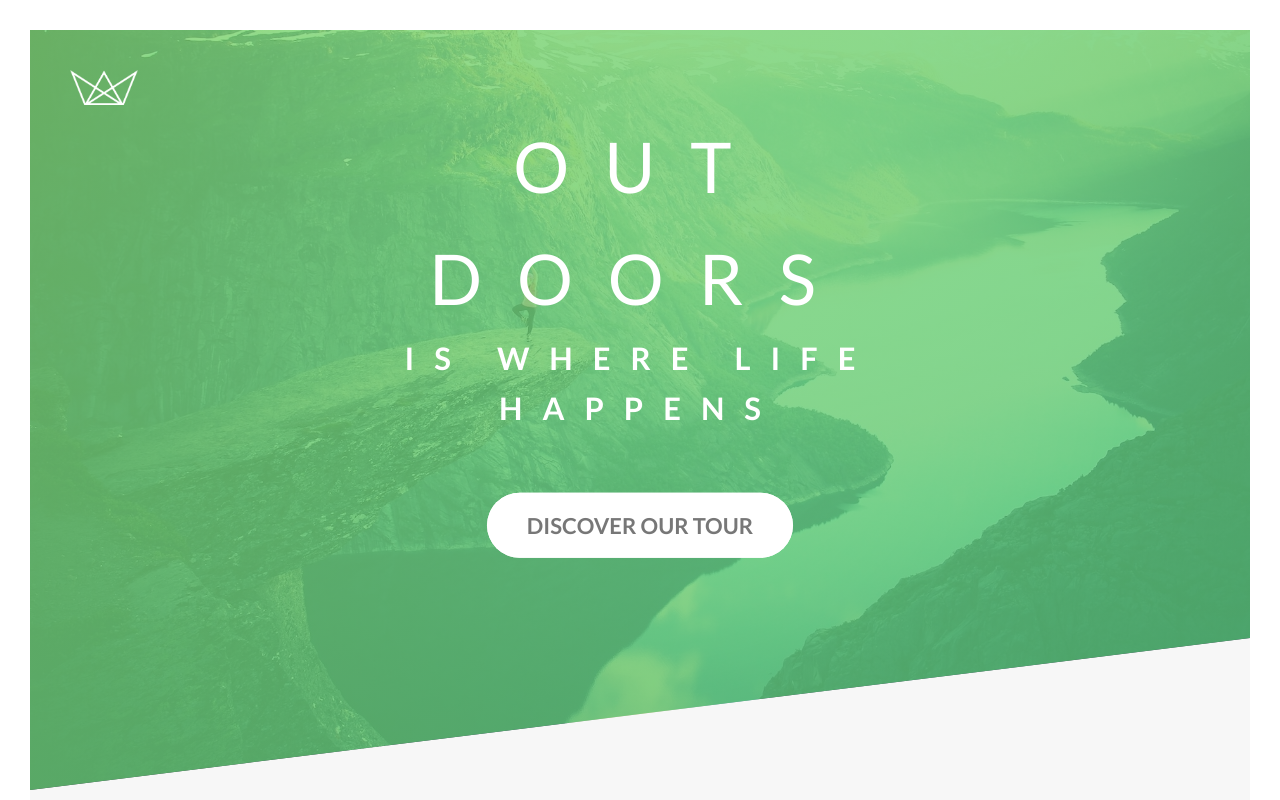
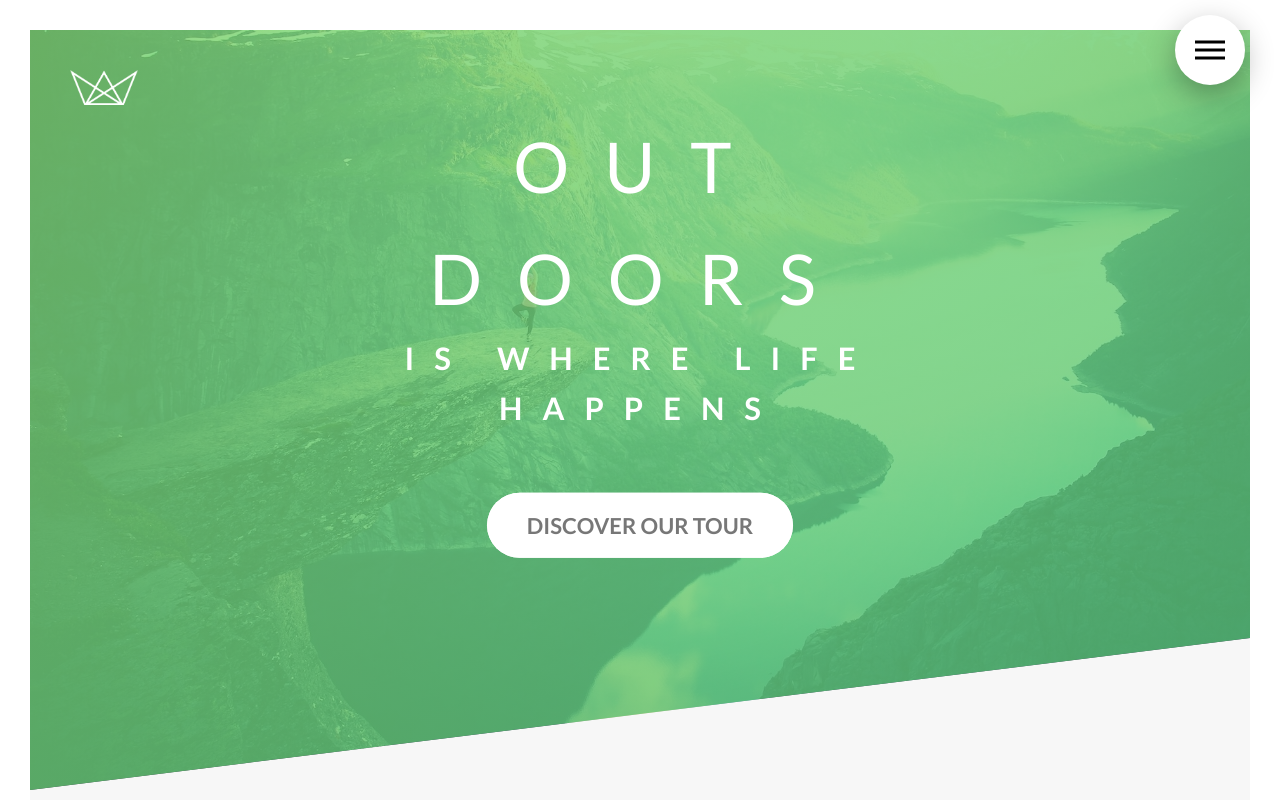
Before and after one commit to dat-truong196nt/Natours, a React (Create React App) app: page / in a window 1280 px wide. Shown: the top 800 px of the page. Built offline with nearby package versions, Linux system fonts and the light colour scheme.

Commit message:
feat: nav-menu

```diff
--- /dev/null
+++ b/src/Components/Navigation.jsx
@@ -0,0 +1,19 @@
+export const Navigation = () => (
+	<div className="navigation">
+		<input type="checkbox" id="navi-toggle" className="navigation__checkbox" />
+		<label htmlFor="navi-toggle" className="navigation__toggle">
+			<span className="navigation__icon"></span>
+		</label>
+		<div className="navigation__background"></div>
+
+		<nav className="navigation__nav">
+			<ul className="navigation__list">
+				<li className="navigation__item"><a href="##" className="navigation__link">About Natours</a></li>
+				<li className="navigation__item"><a href="##" className="navigation__link">Your benefits</a></li>
+				<li className="navigation__item"><a href="##" className="navigation__link">Popular tours</a></li>
+				<li className="navigation__item"><a href="##" className="navigation__link">Stories</a></li>
+				<li className="navigation__item"><a href="##" className="navigation__link">Book now</a></li>
+			</ul>
+		</nav>
+	</div>
+)
--- a/src/Components/Story.jsx
+++ b/src/Components/Story.jsx
@@ -6,7 +6,7 @@ import video_webm from '../assets/img/video.webm'
 export const Story = () => (
 	<section className="section-story">
 		<div className="bg-video">
-			<video loop autoplay="autoplay" muted>
+			<video loop autoPlay="autoplay" muted>
 				<source src={video_mp4} type="video/mp4"/>
 				<source src={video_webm} type="video/webm"/>
 				Your browser is not supported!
--- a/src/assets/scss/index.scss
+++ b/src/assets/scss/index.scss
@@ -14,6 +14,7 @@
 @import './layouts/header';
 @import './layouts/grid';
 @import './layouts/footer';
+@import './layouts/navigation';
 
 //pages
 @import './pages/home';
--- /dev/null
+++ b/src/assets/scss/layouts/_navigation.scss
@@ -0,0 +1,129 @@
+.navigation {
+	&__checkbox {
+		display: none;
+	}
+
+	&__toggle {
+		height: 7rem;
+		width: 7rem;
+		position: fixed;
+		top: 1.5rem;
+		right: 3.5rem;
+		cursor: pointer;
+		border-radius: 50%;
+		border: 0;
+		box-shadow: 0 1rem 3rem rgba(black, .3);
+		background-color: $color-white;
+		z-index: 102;
+	}
+
+	&__toggle:hover > &__icon::before {
+		top: -1rem;
+	}
+
+	&__toggle:hover > &__icon::after {
+		top: 1rem;
+	}
+
+	&__icon {
+		&,
+		&::before,
+		&::after {
+			content: "";
+			height: 3px;
+			width: 3rem;
+			background-color: black;
+			position: absolute;
+			transition: transform .2s;
+		}
+
+		& {
+			top: 50%;
+			left: 50%;
+			transform: translate(-50%, -50%);
+		}
+
+		&::before { top: -.8rem;}
+
+		&::after { top: .8rem;}
+	}
+
+	&__background {
+		height: 6rem;
+		width: 6rem;
+		border-radius: 50%;
+		position: fixed;
+		top: 2rem;
+		right: 4rem;
+		background-image: radial-gradient($color-green-light, $color-green-dark);
+		transition: all .5s;
+		z-index: 100;
+	}
+
+	&__nav {
+		height: 100vh;
+		width: 0;
+		opacity: 0;
+		position: fixed;
+		top: 0;
+		left: 0;
+		transition: all .5s cubic-bezier(1,-0.11,.13,1.58);
+		z-index: 101;
+	}
+
+	&__list {
+		list-style: none;
+		position: absolute;
+		top: 50%;
+		left: 50%;
+		transform: translate(-50%, -50%);
+		text-align: center;
+	}
+
+	&__item {
+		padding: 1rem;
+	}
+
+	&__link {
+		display: inline-block;
+		padding: 1rem;
+		text-decoration: none;
+		font-weight: 300;
+		font-size: 3rem;
+		color: $color-white;
+		text-transform: uppercase;
+		background-image: linear-gradient(120deg, transparent 50%, $color-white 50%);
+		background-size: 230%;
+		transition: all .3s;
+
+		&:hover {
+			background-position: 100%;
+			color: $color-green-dark;
+			transform: translateX(1rem);
+		}
+	}
+
+	&__checkbox:checked ~ &__nav {
+		width: 100%;
+		opacity: 1;
+	}
+
+	&__checkbox:checked ~ &__background {
+		transform: scale(80);
+	}
+
+	&__checkbox:checked + &__toggle > &__icon::before {
+		left: 0;
+		top: 0;
+		transform: rotateZ(135deg);
+	}
+
+	&__checkbox:checked + &__toggle > &__icon::after {
+		left: 0;
+		top: 0;
+		transform: rotateZ(-135deg);
+	}
+	&__checkbox:checked + &__toggle > &__icon {
+		background-color: transparent;
+	}
+}
--- a/src/pages/Home/Home.jsx
+++ b/src/pages/Home/Home.jsx
@@ -6,9 +6,11 @@ import { Category } from "../../Components/Category";
 import { Story } from "../../Components/Story";
 import { Booking } from "../../Components/Booking/Booking";
 import { Footer } from "../../Components/Footer";
+import { Navigation } from "../../Components/Navigation";
 
 export const Home = () => (
 	<>
+		<Navigation/>
 		<Header/>
 		<main>
 			{/* <Grid/> */}
```
